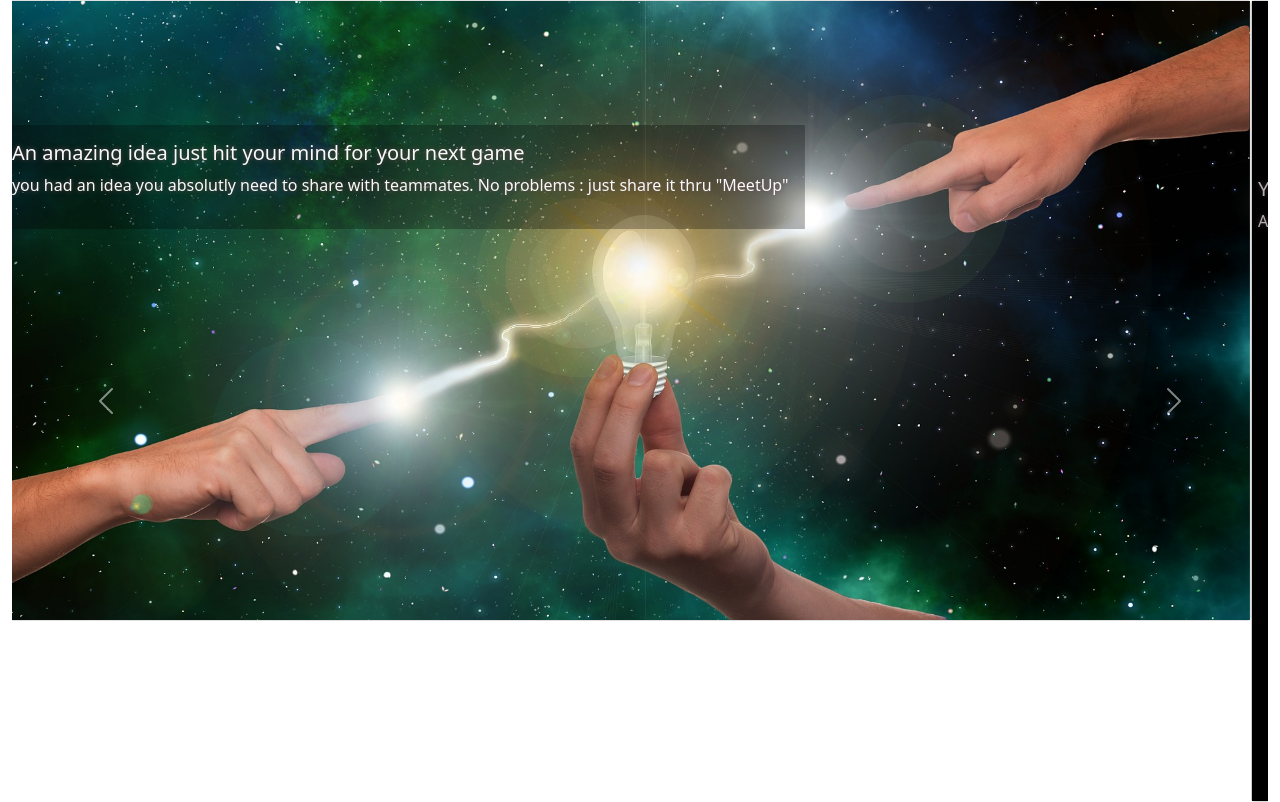
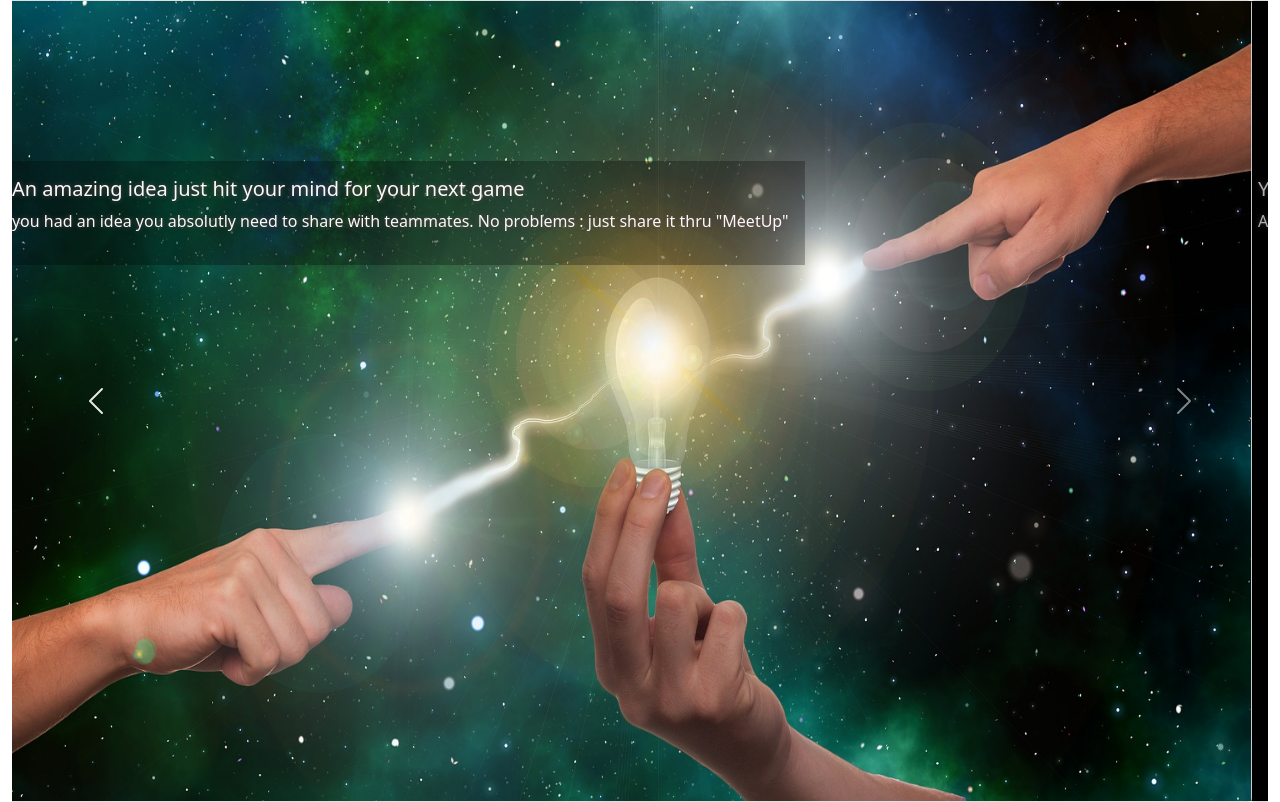
Before and after one commit to rwanoux/projet_01_06_21, a plain HTML site: page prez_app.html in a window 1280 px wide. Drawn offline with Linux system fonts and the light colour scheme.

Commit message:
correct img sizes

```diff
--- a/custom.css
+++ b/custom.css
@@ -72,7 +72,8 @@ span.carousel-control-next-icon.custom :hover {
     text-shadow: 0px 0px 5px rgb(99, 70, 70);
 }
 .card.custom img {
-    max-height: 100vh;
+    height: 100vh;
+    width:100vw;
     animation-duration: 5s;
     animation-name: imgCard-appear;
 }
--- a/prez_app.html
+++ b/prez_app.html
@@ -25,7 +25,7 @@
 
     </header>
     <div class="container-fluid" id="card-pres-container">
-
+        <div class="row">
             <!--all presentation are cards with a main carousel div-->
             <div id="carouselAppPrez" class="carousel slide" data-bs-ride="carousel">
 
@@ -36,10 +36,11 @@
                         <!--inner item card-->
                         <div class="card custom">
 
-                        <img src="img/idea.jpg"  alt="you had an idea">
+                            <img src="img/idea.jpg" alt="you had an idea">
                             <div class="card-body custom text-light">
                                 <h5>An amazing idea just hit your mind for your next game</h5>
-                            <p>you had an idea you absolutly need to share with teammates. No problems : just share it
+                                <p>you had an idea you absolutly need to share with teammates. No problems : just share
+                                    it
                                     thru "MeetUp"</p>
                             </div>
                         </div>
@@ -52,7 +53,7 @@
                         <!--inner item card-->
                         <div class="card custom">
 
-                        <img src="img/validate.jpg"  alt="you had an idea">
+                            <img src="img/validate.jpg" alt="you had an idea">
                             <div class="card-body text-light custom">
                                 <h5>Your team respond instantly</h5>
                                 <p>All your team members can validate your proposal thru "MeetUp"</p>
@@ -66,7 +67,7 @@
                         <!--inner item card-->
                         <div class="card custom text-light">
 
-                        <img src="img/mmoteam.jpg"  alt="you had an idea">
+                            <img src="img/mmoteam.jpg" alt="you had an idea">
                             <div class="card-body custom">
                                 <h5>Organize your game</h5>
                                 <p>all team actions can know be managed thru "MeetUp".</p>
@@ -86,16 +87,19 @@
                 </div>
 
                 <!--contrl buttons next/prv-->
-            <button class="carousel-control-prev custom text-dark" type="button" data-bs-target="#carouselAppPrez" data-bs-slide="prev">
+                <button class="carousel-control-prev custom text-dark" type="button" data-bs-target="#carouselAppPrez"
+                    data-bs-slide="prev">
                     <span class="carousel-control-prev-icon" aria-hidden="true"></span>
                     <span class="visually-hidden">Previous</span>
                 </button>
-            <button class="carousel-control-next custom text-dark" type="button" data-bs-target="#carouselAppPrez" data-bs-slide="next">
+                <button class="carousel-control-next custom text-dark" type="button" data-bs-target="#carouselAppPrez"
+                    data-bs-slide="next">
                     <span class="carousel-control-next-icon" aria-hidden="true"></span>
                     <span class="visually-hidden">Next</span>
                 </button>
             </div>
 
+        </div>
     </div>
 
 
```
Lines whose indentation alone changed are shown as unchanged.
